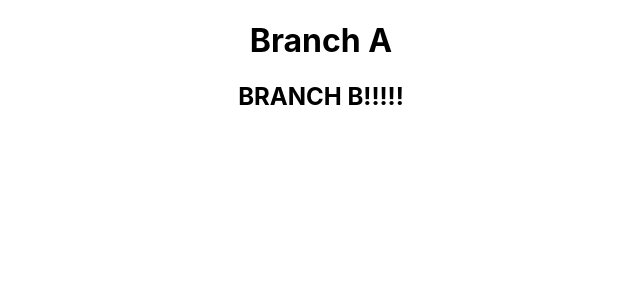
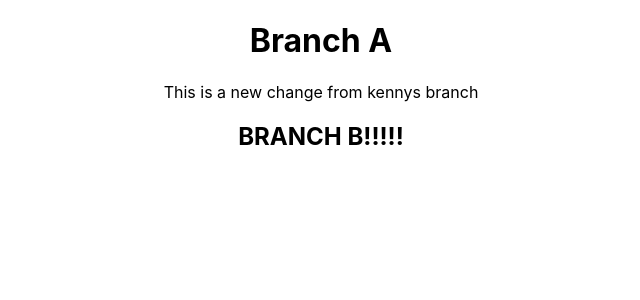
Before and after one commit to kmarks2013/branches-test, a React (Create React App) app: page / in a window 1280 px wide. Shown: the top 300 px of the page, without its empty margins (319-959 px from the left). Built offline with nearby package versions, Linux system fonts and the light colour scheme.

Commit message:
adds a single line of text

```diff
--- a/src/components/BranchA.js
+++ b/src/components/BranchA.js
@@ -5,6 +5,7 @@ export default class BranchA extends Component {
         return (
             <div>
                 <h1> Branch A </h1>
+                <p> This is a new change from kennys branch</p>
             </div>
         )
     }
```
